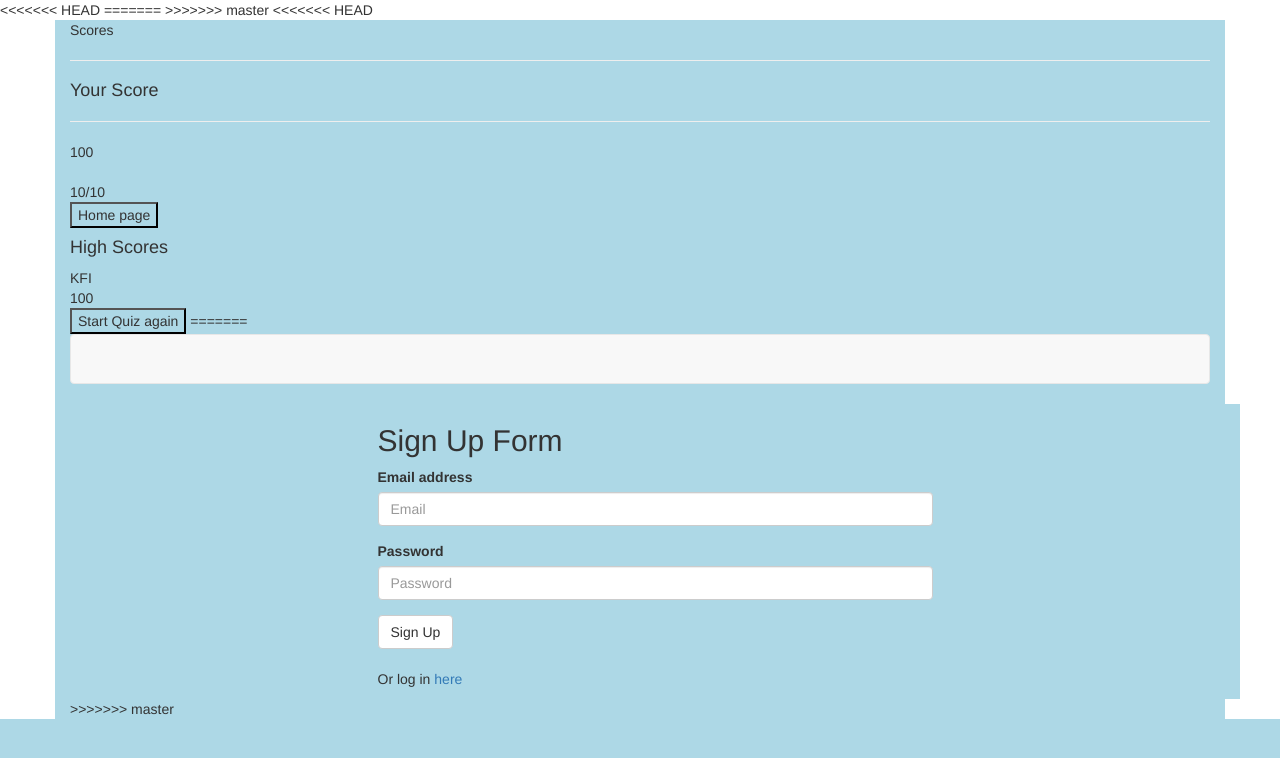
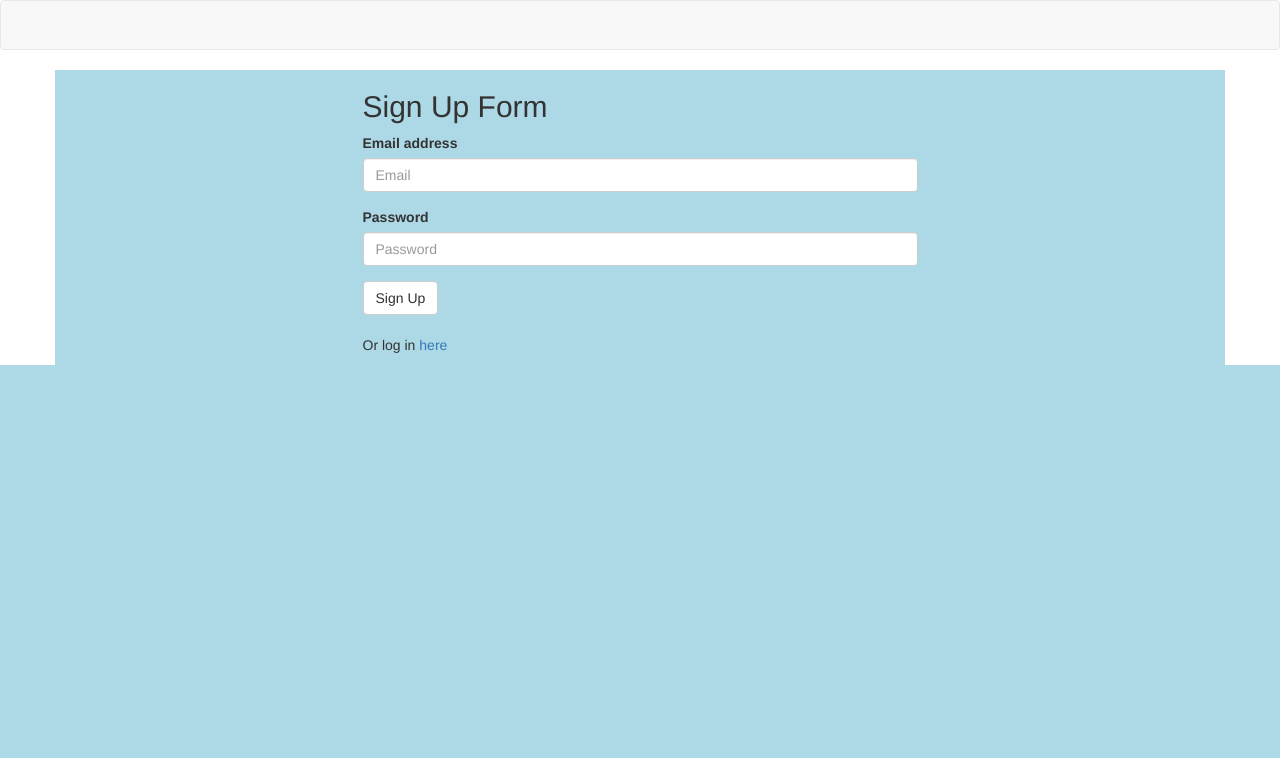
Before and after one commit to kimiinglet/bits-please, a website: page public/highscore.html in a window 1280 px wide. Drawn offline with nearby package versions, Linux system fonts and the light colour scheme.

Commit message:
Accepted incoming changes

```diff
--- a/public/highscore.html
+++ b/public/highscore.html
@@ -2,52 +2,14 @@
 <html lang="en">
 
 <head>
-<<<<<<< HEAD
-  <title>Scores</title>
-  <meta charset="UTF-8">
-  <meta name="viewport" content="width=device-width, initial-scale=1">
-=======
   <title>Passport Authentication</title>
   <meta charset="UTF-8">
   <meta name="viewport" content="width=device-width, initial-scale=1">
   <link rel="stylesheet" href="https://maxcdn.bootstrapcdn.com/bootswatch/3.3.7/lumen/bootstrap.min.css">
->>>>>>> master
   <link href="stylesheets/style.css" rel="stylesheet">
 </head>
 
 <body>
-<<<<<<< HEAD
-<div class="container">
-    <header>Scores</header>
-    <hr>
-    <!-- User Score-->
-    <div class="userHighSore">
-        <h4>Your Score</h4>
-        <hr>
-        <div class="score">100</div>
-        <br>
-        <div class="winAndLossTotal">10/10</div>
-    </div>
-    <!-- button to home page -->
-    <button id="homePage">Home page</button>
-
-    <!-- High Score List -->
-    <div class="HighScoreList">
-        <h4>High Scores</h4>
-        <div class="hsName">KFI</div>
-        <div class="hsNameScore">100</div>
-    </div>
-
-    <!-- button to start quiz -->
-    <button id="startAgain">Start Quiz again</button>
-
-    <script src="https://cdnjs.cloudflare.com/ajax/libs/jquery/3.2.1/jquery.min.js"></script>
-  <script type="text/javascript" src="js/login.js"></script>
-
-</body>
-
-</html>
-=======
   <nav class="navbar navbar-default">
     <div class="container-fluid">
       <div class="navbar-header">
@@ -85,4 +47,3 @@
 </body>
 
 </html>
->>>>>>> master
```
